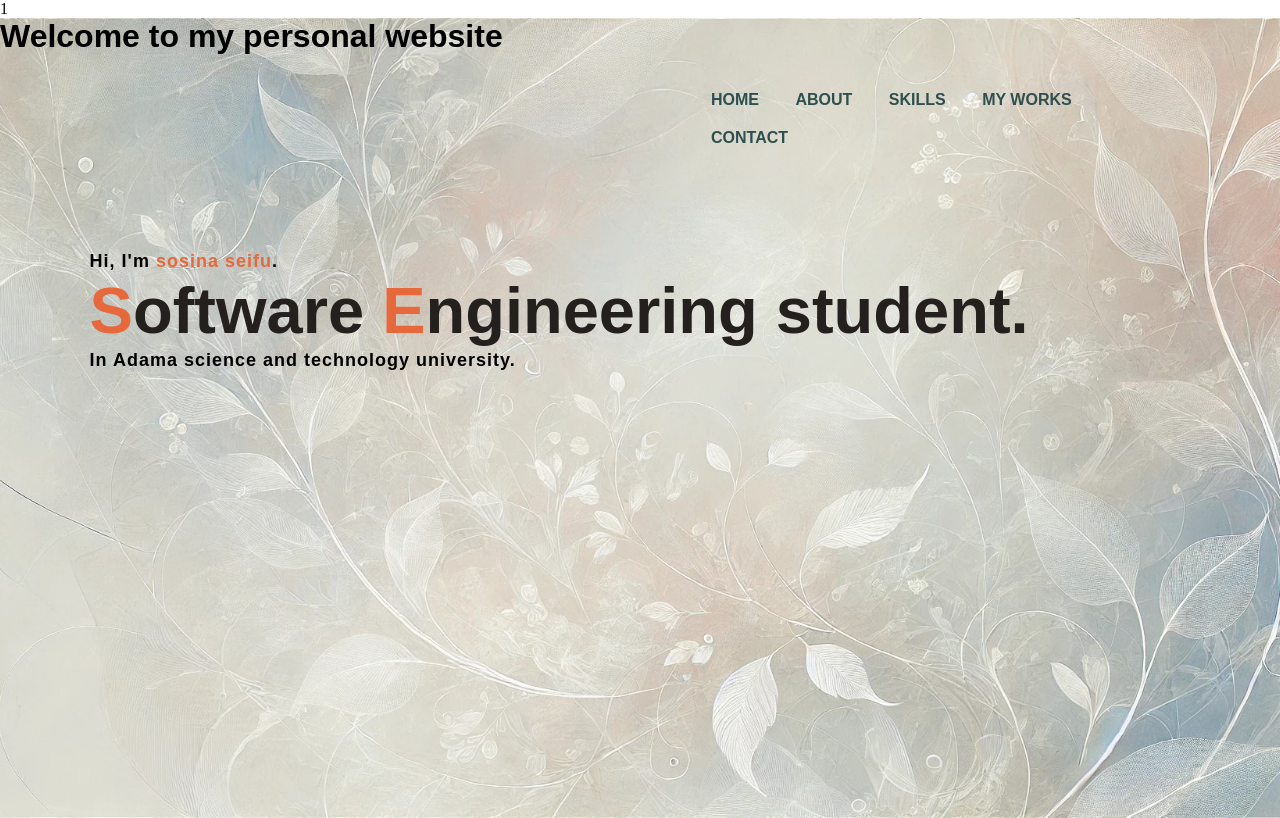
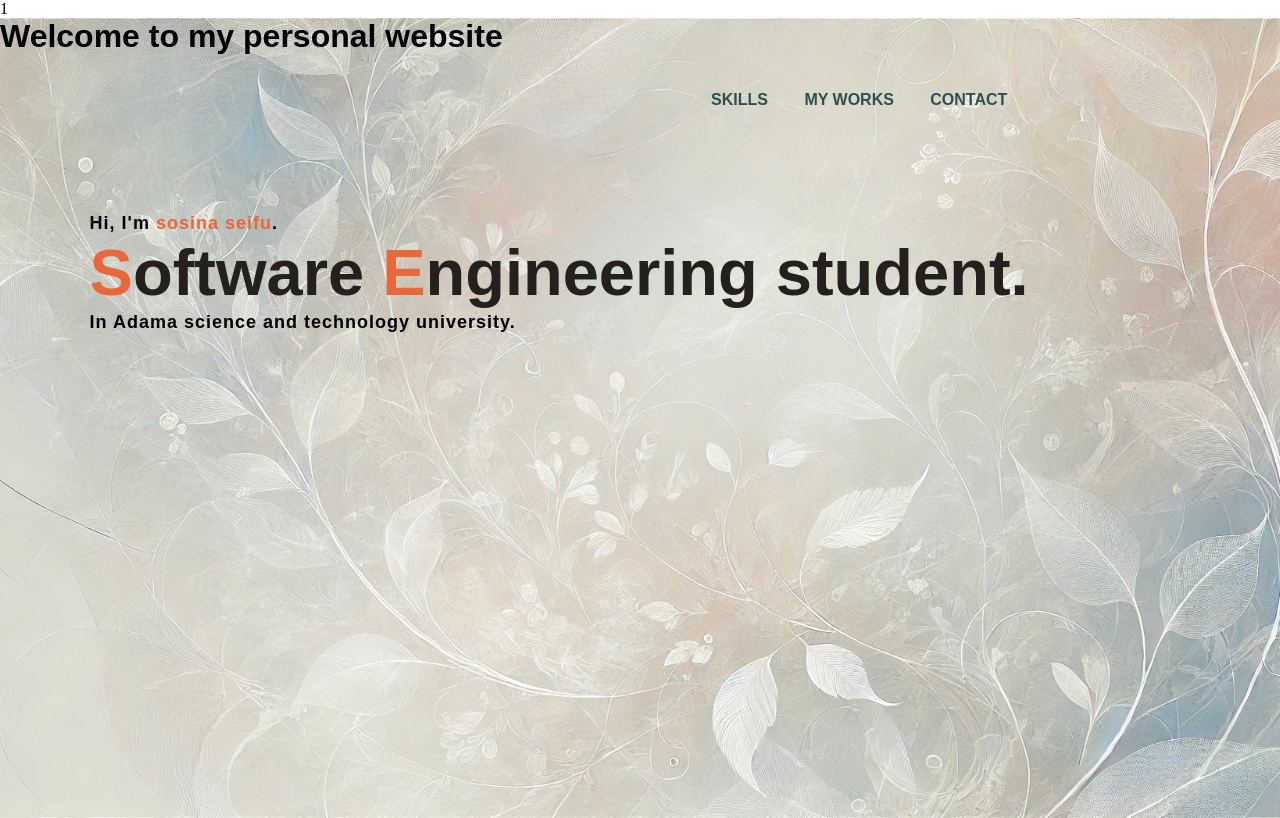
Before and after one commit to Pomicodes/sosi-s-profile-website, a plain HTML site: page index.html in a window 1280 px wide. Drawn offline with Linux system fonts and the light colour scheme.

Commit message:
index.html

```diff
--- a/index.html
+++ b/index.html
@@ -20,8 +20,7 @@
         <div class="navbar">
 
             <ul>
-                <li><a href="#">HOME</a></li>
-                <li><a href="#">ABOUT</a></li>
+
                 <li><a href="#">SKILLS</a></li>
                 <li><a href="#">MY WORKS</a></li>
                 <li><a href="mailto:sosinaseifuu@gmail.com ">CONTACT</a></li>
```
